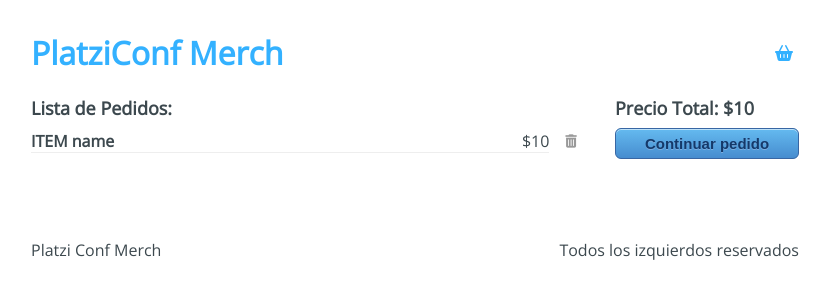
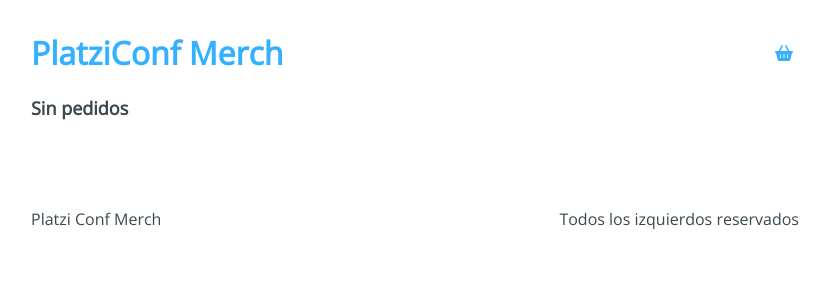
Before and after one commit to Jaime200/platziStoreMerch, a React app: page /checkout in a window 1280 px wide. Shown: the top 300 px of the page, without its empty margins (225-1055 px from the left). Built offline with nearby package versions, Linux system fonts and the light colour scheme.

Commit message:
Funcionalidad en checkout

```diff
--- a/src/containers/Checkout.jsx
+++ b/src/containers/Checkout.jsx
@@ -1,27 +1,50 @@
-import React from 'react'
+import React, { useContext } from 'react'
+import AppContext from '../context/AppContext'
 import { Link } from 'react-router-dom'
 import '../style/components/Checkout.css'
 
 const Checkout = () =>{
+    const { state, removeFromCart } = useContext(AppContext);
+
+    const { cart } = state;
+    console.log(cart);
+    const handleRemove = product => () => {
+        removeFromCart(product)
+    }
+
+
+    const handleSumTotal = () => {
+        const reducer = (accumulator, currentValue) => accumulator + currentValue.price;
+        const sum = cart.reduce(reducer, 0);
+        return sum;
+      }
     return (
        <div className="Checkout">
            <div className="Checkout-content">
-               <h3>Lista de Pedidos:</h3>
-               <div className="Checkout-item">
-                   <div className="Checkout-element">
-                       <h4>ITEM name</h4>
-                       <span>$10</span>
-                   </div>
-                   <button type="button"><i className="fas fa-trash-alt"></i></button>
-               </div>
+               <h3> { cart.length > 0 ? 'Lista de Pedidos:' : 'Sin pedidos' } </h3>
+               { cart.map((item) =>(
+                    <div className="Checkout-item">
+                    <div className="Checkout-element">
+                        <h4>{item.title}</h4>
+                        <span>{item.price}</span>
+                    </div>
+                    <button type="button" onClick={handleRemove(item)}>
+                        <i className="fas fa-trash-alt"></i>
+                     </button>
+                </div>
+               ))
+               }
+
            </div>
+           { cart.length > 0 &&
            <div className="Checkout-sidebar">
-               <h3>Precio Total: $10</h3>
+               <h3>{`Precio Total: $ ${handleSumTotal()}`}</h3>
                <Link to="/checkout/information">
                     <button type="button">Continuar pedido</button>
                </Link>
 
            </div>
+          }
        </div>
     )
 }
```
